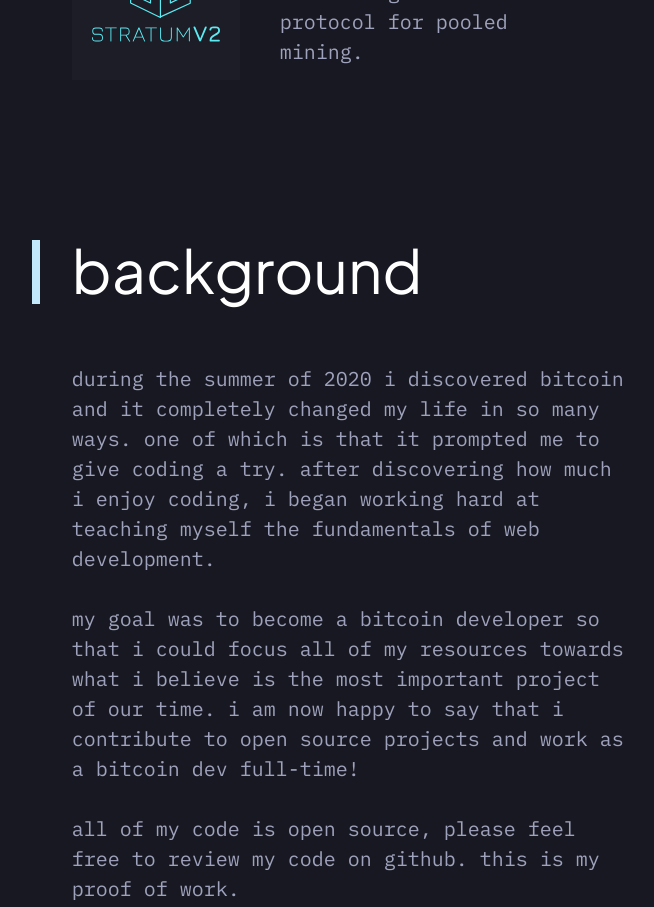
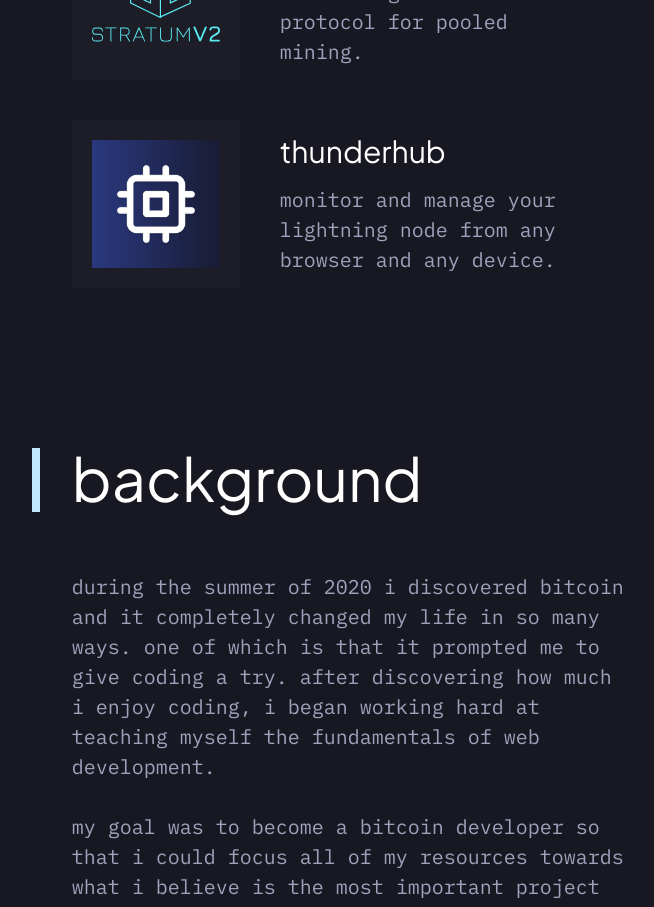
Before and after one commit to secondl1ght/portfolio-v2, a SvelteKit app: page / in a window 1280 px wide. Shown: the part 9980-10887 px from the top of the page, without its empty margins (195-849 px from the left). Built offline with nearby package versions, Linux system fonts and the light colour scheme.

Commit message:
add thunderhub

```diff
--- a/src/components/Contributions.svelte
+++ b/src/components/Contributions.svelte
@@ -122,6 +122,13 @@
       icon: "/icons/stratum.svg",
       description: "the next generation protocol for pooled mining.",
     },
+    {
+      project: "thunderhub",
+      url: "https://thunderhub.io/",
+      icon: "/images/thunderhub.jpg",
+      description:
+        "monitor and manage your lightning node from any browser and any device.",
+    },
     /* {
       project: "bitcoin beach wallet",
       url: "https://github.com/GaloyMoney/galoy-mobile",
```
Also changed, not shown: static/images/thunderhub.jpg (added).
